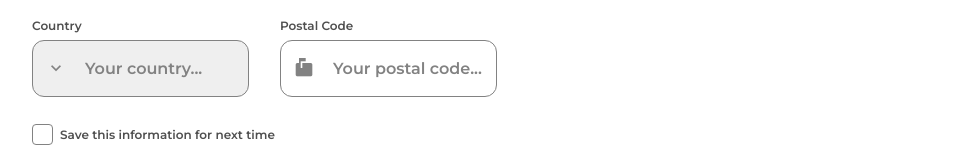
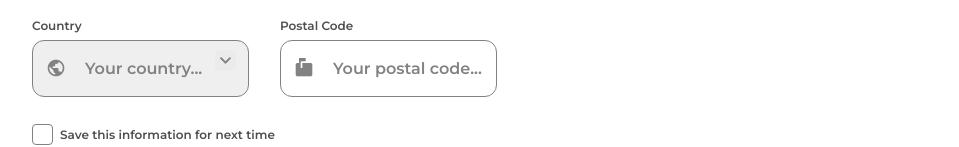
Before and after one commit to antoineterny/devchallenges-checkout-page-react, a React (Create React App) app: page / in a window 1280 px wide. Shown: the part 753-900 px from the top of the page, without its empty margins (160-1119 px from the left). Built offline with nearby package versions, Linux system fonts and the light colour scheme.

Commit message:
ajouté flèche dropdown et form validation

```diff
--- a/public/index.html
+++ b/public/index.html
@@ -36,13 +36,13 @@
 
 					<div class="input-wrapper">
 						<i class="material-icons">email</i>
-						<input type="email" id="email" placeholder="Enter your email..." />
+						<input required type="email" id="email" placeholder="Enter your email..." />
 					</div>
 
 					<label for="phone">Phone</label>
 					<div class="input-wrapper">
 						<i class="material-icons">phone</i>
-						<input type="tel" id="phone" placeholder="Enter your phone..." />
+						<input required type="tel" id="phone" placeholder="Enter your phone..." />
 					</div>
 				</fieldset>
 				<fieldset>
@@ -51,32 +51,35 @@
 					<label for="full-name">Full name</label>
 					<div class="input-wrapper">
 						<i class="material-icons">account_circle</i>
-						<input type="text" id="full-name" placeholder="Your name..." />
+						<input required type="text" id="full-name" placeholder="Your name..." />
 					</div>
 
 					<label for="address">Address</label>
 					<div class="input-wrapper">
 						<i class="material-icons">home</i>
-						<input type="text" id="address" placeholder="Your address..." />
+						<input required type="text" id="address" placeholder="Your address..." />
 					</div>
 
 					<label for="city">City</label>
 					<div class="input-wrapper">
 						<i class="material-icons">location_city</i>
-						<input type="text" id="city" placeholder="Your city..." />
+						<input required type="text" id="city" placeholder="Your city..." />
 					</div>
 
 					<div class="two-fields">
 						<label for="country"
 							>Country
 							<div class="input-wrapper">
-								<select name="country" id="country">
-									<option value="null" class="placeholder">Your country...</option>
+								<select required name="country" id="country">
+									<option value="" class="placeholder">Your country...</option>
 									<option value="fr">France</option>
 									<option value="uk">United Kingdom</option>
 									<option value="it">Italy</option>
 								</select>
-								<i class="material-icons">keyboard_arrow_down</i>
+								<i class="material-icons">public</i>
+								<!-- <div class="arrow-icon">
+									<i class="material-icons">keyboard_arrow_down</i>
+								</div> -->
 							</div>
 						</label>
 
@@ -84,7 +87,7 @@
 							>Postal Code
 							<div class="input-wrapper">
 								<i class="material-icons">markunread_mailbox</i>
-								<input type="text" id="postal-code" placeholder="Your postal code..." />
+								<input required type="text" id="postal-code" placeholder="Your postal code..." />
 							</div>
 						</label>
 					</div>
--- a/public/style.css
+++ b/public/style.css
@@ -277,7 +277,7 @@ option.placeholder {
   position: relative;
 }
 
-.input-wrapper select option {
+.input-wrapper option {
   color: var(--gray1);
 }
 
@@ -288,6 +288,13 @@ option.placeholder {
   color: var(--gray3);
   margin-right: 12px;
   font-size: 18px;
+}
+
+#country {
+  background-image: url("arrow-down.svg");
+  background-repeat: no-repeat;
+  background-position: top 9px right 12px;
+  background-size: 21px 21px;
 }
 
 input[type="submit"] {
--- a/src/style.scss
+++ b/src/style.scss
@@ -166,7 +166,6 @@ form {
 	.cb-container input:checked ~ .checkmark {
 		background-color: var(--orange);
 	}
-
 }
 .two-fields {
 	display: flex;
@@ -204,9 +203,9 @@ option.placeholder {
 		cursor: pointer;
 		color: var(--gray3);
 		position: relative;
-		option {
-			color: var(--gray1);
-		}
+	}
+	option {
+		color: var(--gray1);
 	}
 	i.material-icons {
 		position: absolute;
@@ -216,6 +215,28 @@ option.placeholder {
 		margin-right: 12px;
 		font-size: 18px;
 	}
+	// .arrow-icon {
+	// 	width: 21px;
+	// 	height: 21px;
+	// 	position: absolute;
+  //   top: 16px;
+  //   right: 11px;
+	// 	background: var(--gray5);
+	// 	border-radius: 4px;
+	// 	display: flex;
+	// 	justify-content: center;
+	// 	align-items: center;
+	// 	i.material-icons {
+	// 		position: static;
+	// 		margin: 0;
+	// 	}
+	// }
+}
+#country {
+	background-image: url("arrow-down.svg");
+	background-repeat: no-repeat;
+	background-position: top 9px right 12px ;
+	background-size: 21px 21px;
 }
 input[type="submit"] {
 	background-color: var(--orange);
```
Also changed, not shown: public/arrow-down.svg (added), 1 other file (tests, documents, lock files or other folders).
